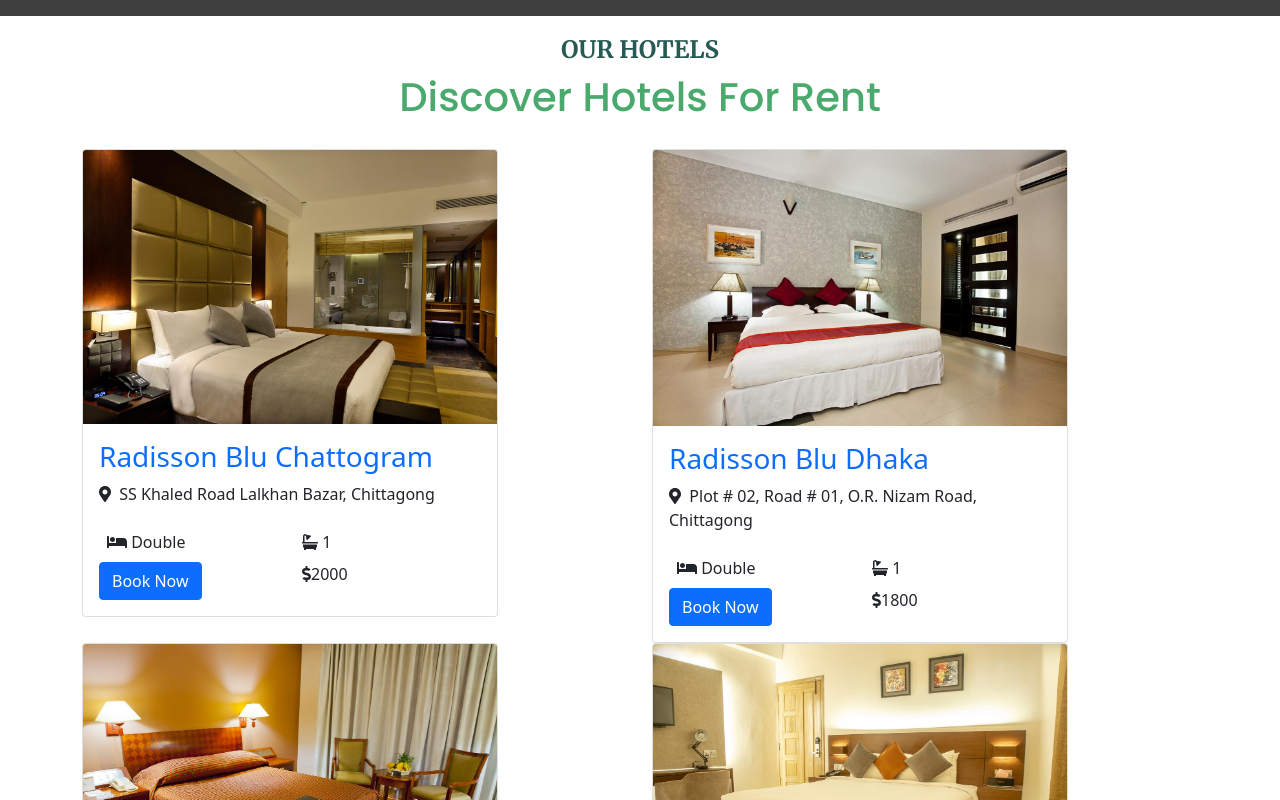
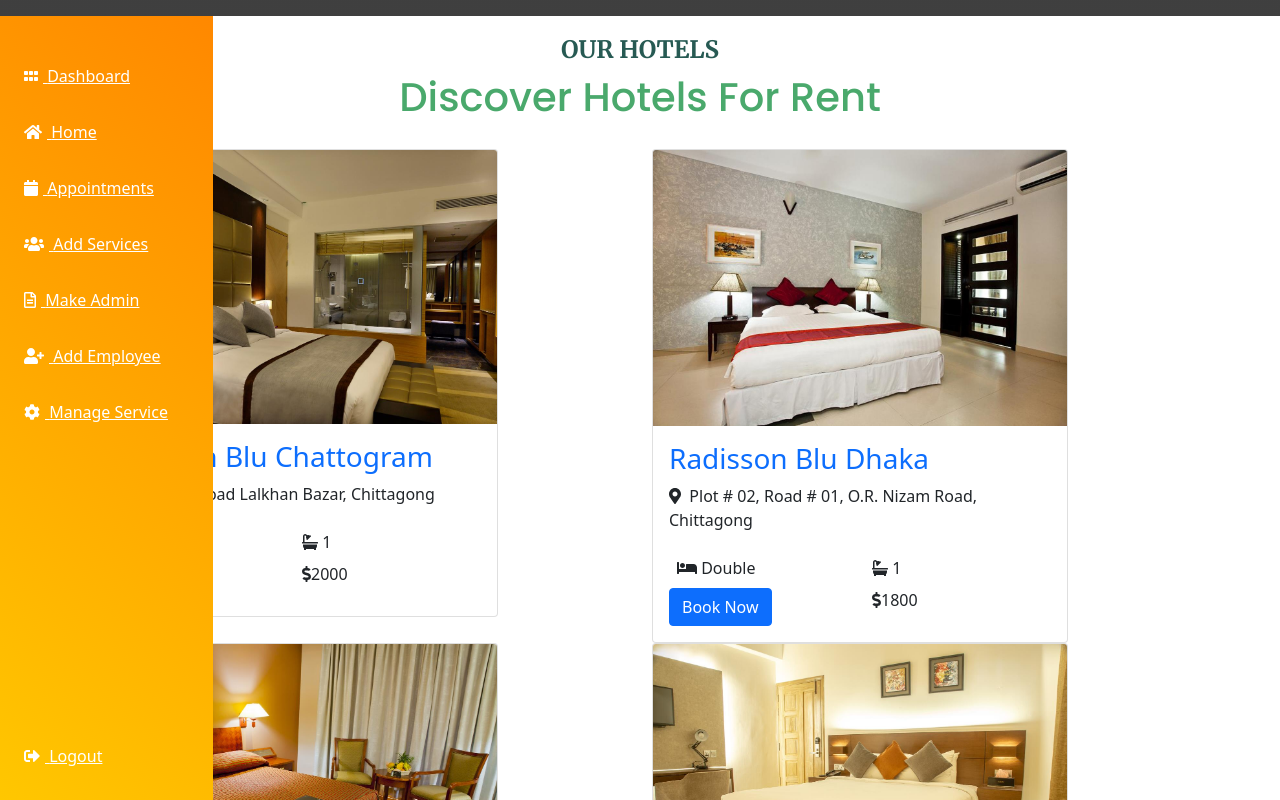
Before and after one commit to Rahat47/rent-masters, a React (Create React App) app: page / in a window 1280 px wide. Shown: the part 480-1280 px from the top of the page. Built offline with nearby package versions, Linux system fonts and the light colour scheme; grey boxes are pictures that could not be loaded.

Commit message:
make dashboard page

```diff
--- a/src/components/Navbar/navbar.js
+++ b/src/components/Navbar/navbar.js
@@ -35,6 +35,15 @@
                             Rooms
                         </Nav.Link>
                         <Nav.Link
+                            as={Link}
+                            to="dashboard"
+                            spy
+                            offset={-50}
+                            style={{ cursor: "pointer" }}
+                        >
+                            Dashboard
+                        </Nav.Link>
+                        <Nav.Link
                             as={LinkScroll}
                             to="footer"
                             spy
--- /dev/null
+++ b/src/components/Sidebar/Sidebar.css
@@ -0,0 +1,16 @@
+.sidebar{
+    background-image: linear-gradient(40deg, #ffc800, #ff8800);
+    position: fixed;
+    z-index: 100;
+    height: 100vh;
+}
+.sidebar li{
+    margin-bottom: 2em;
+}
+.sidebar li:hover span{
+    display: inline-block;
+    transform: translate(5px);
+}
+.sidebar svg{
+    margin-right: 5px;
+}
--- /dev/null
+++ b/src/components/Sidebar/Sidebar.jsx
@@ -0,0 +1,81 @@
+import { faFileAlt } from "@fortawesome/free-regular-svg-icons";
+import {
+    faCalendar,
+    faCog,
+    faGripHorizontal,
+    faHome,
+    faSignOutAlt,
+    faUserPlus,
+    faUsers,
+} from "@fortawesome/free-solid-svg-icons";
+import { FontAwesomeIcon } from "@fortawesome/react-fontawesome";
+import React, { useContext, useEffect, useState } from "react";
+import { Link } from "react-router-dom";
+import "./Sidebar.css";
+
+const Sidebar = () => {
+    const [isAdmin, setAdmin] = useState(false);
+
+
+    return (
+        <div
+            className="sidebar d-flex flex-column justify-content-between col-md-2 py-5 px-4"
+            style={{ height: "100vh" }}
+        >
+            <ul className="list-unstyled">
+                <li>
+                    <Link to="/dashboard" className="text-white">
+                        <FontAwesomeIcon icon={faGripHorizontal} />{" "}
+                        <span>Dashboard</span>
+                    </Link>
+                </li>
+                <li>
+                    <Link to="/home" className="text-white">
+                        <FontAwesomeIcon icon={faHome} /> <span>Home</span>
+                    </Link>
+                </li>
+                {/* {isAdmin && ( */}
+                <div>
+                    <li>
+                        <Link to="/allAppointments" className="text-white">
+                            <FontAwesomeIcon icon={faCalendar} />{" "}
+                            <span>Appointments</span>
+                        </Link>
+                    </li>
+                    <li>
+                        <Link to="/addService" className="text-white">
+                            <FontAwesomeIcon icon={faUsers} />{" "}
+                            <span>Add Services</span>
+                        </Link>
+                    </li>
+                    <li>
+                        <Link to="/addEmployee" className="text-white">
+                            <FontAwesomeIcon icon={faFileAlt} />{" "}
+                            <span>Make Admin</span>
+                        </Link>
+                    </li>
+                    <li>
+                        <Link to="/addEmployee" className="text-white">
+                            <FontAwesomeIcon icon={faUserPlus} />{" "}
+                            <span>Add Employee</span>
+                        </Link>
+                    </li>
+                    <li>
+                        <Link to="/manageServices" className="text-white">
+                            <FontAwesomeIcon icon={faCog} />{" "}
+                            <span>Manage Service</span>
+                        </Link>
+                    </li>
+                </div>
+                {/* )}  */}
+            </ul>
+            <div>
+                <Link to="/" className="text-white">
+                    <FontAwesomeIcon icon={faSignOutAlt} /> <span>Logout</span>
+                </Link>
+            </div>
+        </div>
+    );
+};
+
+export default Sidebar;
--- a/src/pages/Home.jsx
+++ b/src/pages/Home.jsx
@@ -1,11 +1,13 @@
 import Header from "../components/Header/Header";
 import HotelsContainer from "../components/Hotels/HotelsContainer";
 import Service from "../components/Services/Service";
+import Sidebar from "../components/Sidebar/Sidebar";
 
 const Home = () => {
     return (
         <div>
             <Header />
+            <Sidebar/>
             <HotelsContainer />
             <Service />
         </div>
```
